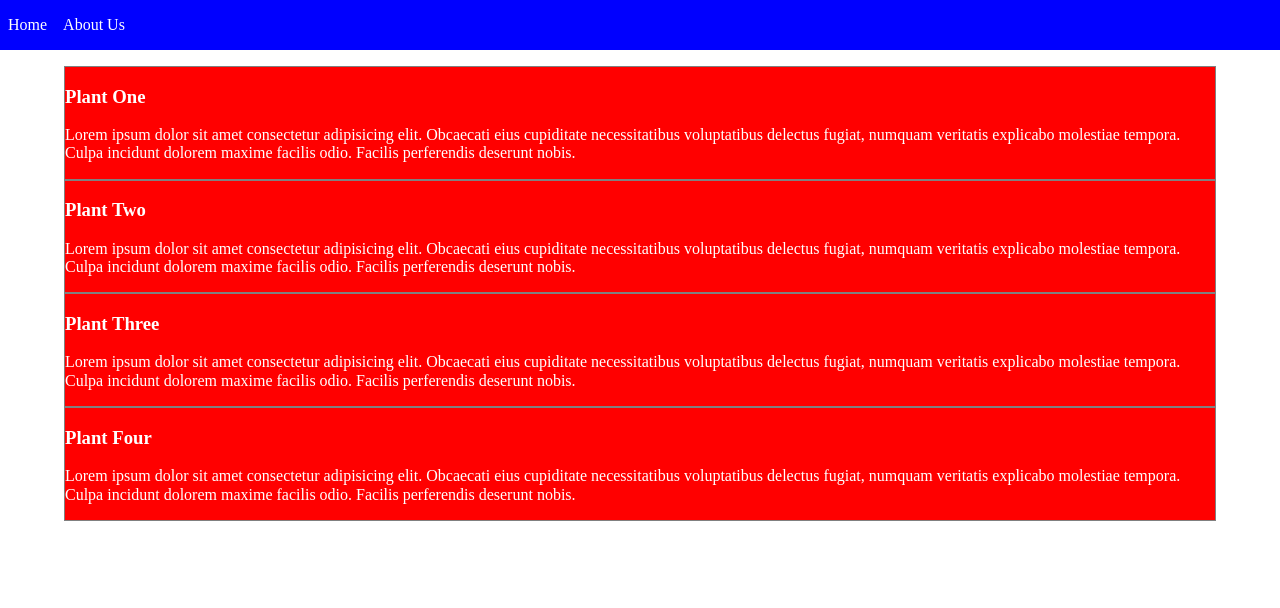
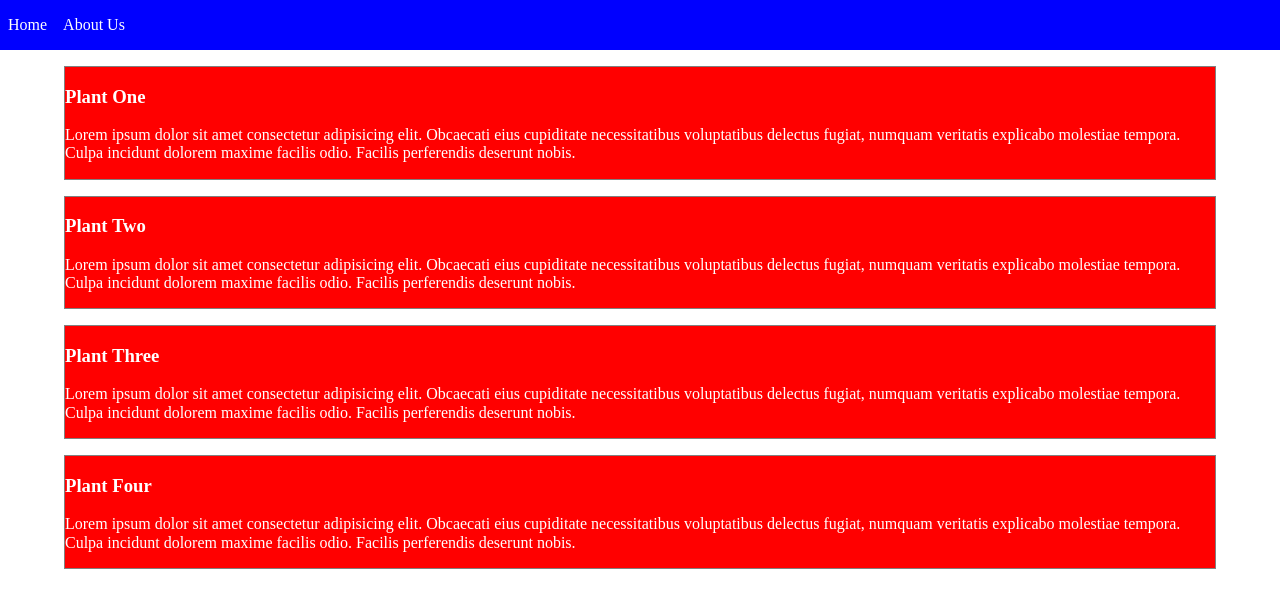
Before and after one commit to christocarr/leaves, a React (Create React App) app: page / in a window 1280 px wide. Shown: the top 608 px of the page. Built offline with nearby package versions, Linux system fonts and the light colour scheme.

Commit message:
Modify: bottom margin on cards

```diff
--- a/src/components/ProductCard/styles.js
+++ b/src/components/ProductCard/styles.js
@@ -13,6 +13,11 @@ export const Group = styled.div`
 export const Card = styled.div`
   background: red;
   border: solid 1px grey;
+  margin-bottom: 1em;
+
+  &:last-child {
+    margin-bottom: 0;
+  }
 `;
 
 export const Title = styled.h3`
```
